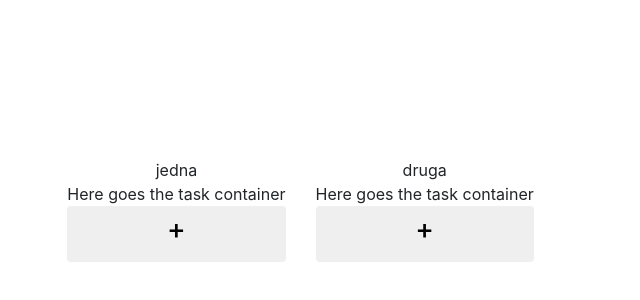
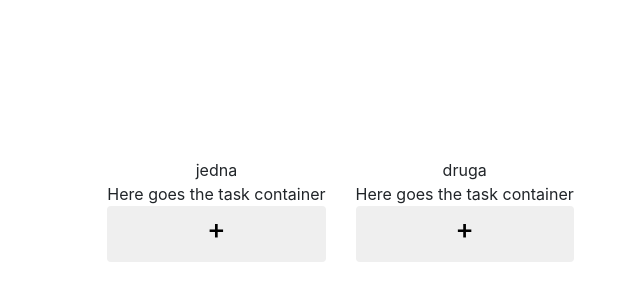
Before and after one commit to jswietek/todo-board, a React (Create React App) app in the folder TodoBoard.Client/: page / in a window 1280 px wide. Shown: the part 42-342 px from the top of the page, without its empty margins (176-816 px from the left). Built offline with nearby package versions, Linux system fonts and the light colour scheme.

Commit message:
Some styling of boards container. Added state

```diff
--- a/TodoBoard.Client/src/App.js
+++ b/TodoBoard.Client/src/App.js
@@ -25,7 +25,7 @@ class App extends Component {
                 <Row>
                     <Col sm={2}></Col>
                     <Col sm={8} className="text-center">
-                        <BoardContainer Boards={this.boards} />
+                        <BoardContainer boards={this.boards} />
                     </Col>
                     <Col sm={2}></Col>
                 </Row>
--- a/TodoBoard.Client/src/components/board-container.js
+++ b/TodoBoard.Client/src/components/board-container.js
@@ -1,24 +1,32 @@
 import React, { Component } from 'react';
-import { Grid, Row, Col, Button } from 'react-bootstrap'
-import Board from './board'
+import { Grid, Row, Col, Button } from 'react-bootstrap';
+import Board from './board';
 
-function BoardContainer(props) {
-    var boards = [];
-    for (var i = 0; i < props.Boards.length; i++) {
-        boards.push(
-            <Col xs={3}>
-                <Board data={props.Boards[i]} />
-            </Col>
+class BoardContainer extends Component {
+    constructor(props) {
+        super(props);
+        this.state = {
+            boards: props.boards,
+        }
+    }
+
+    render() {
+        var boardElements = [];
+        for (var i = 0; i < this.state.boards.length; i++) {
+            boardElements.push(
+                <li xs={3}>
+                    <Board data={this.state.boards[i]} />
+                </li>
+            );
+        }
+
+        return (
+            <ul className="board-container">
+                {boardElements}
+            </ul>
         );
     }
 
-    return (
-        <Grid fluid>
-            <Row>
-                {boards}
-            </Row>
-        </Grid>
-    );
 }
 
 export default BoardContainer;
--- a/TodoBoard.Client/src/index.css
+++ b/TodoBoard.Client/src/index.css
@@ -8,3 +8,11 @@ body {
     visibility: hidden;
     height: 25vh;
 }
+
+.board-container {
+    list-style-type: none;
+}
+
+.board-container > li {
+    float: left;
+}
```
